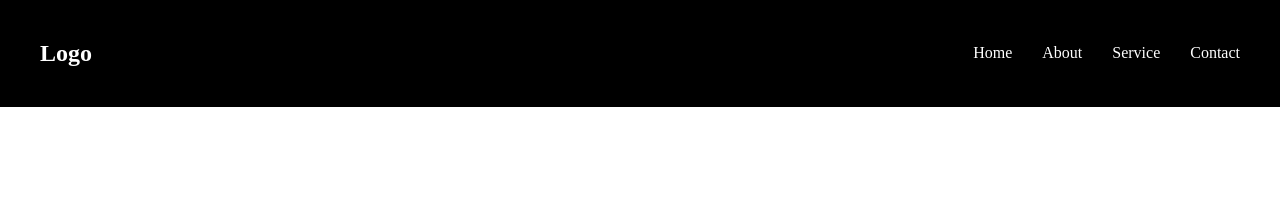
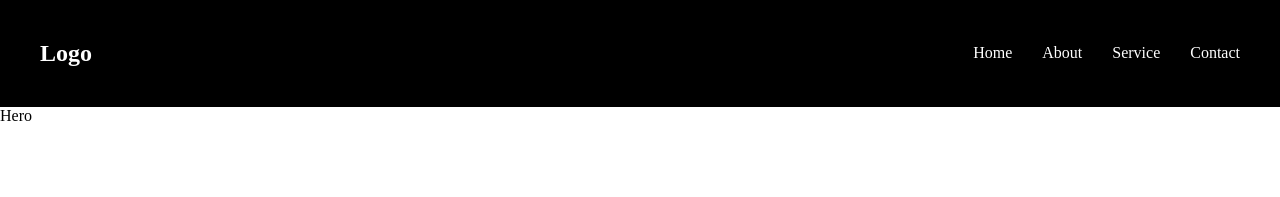
Before and after one commit to MUSAYEV07/My-portifolio, a React (Vite) app: page / in a window 1280 px wide. Shown: the top 197 px of the page. Built offline with nearby package versions, Linux system fonts and the light colour scheme.

Commit message:
Hero qismini boshladim

```diff
--- a/src/Layout.jsx
+++ b/src/Layout.jsx
@@ -1,10 +1,12 @@
 import React from 'react'
 import Header from './components/Header/Header'
+import Hero from './components/Hero/Hero'
 
 function Layout() {
   return (
     <>
       <Header/>
+      <Hero/>
     </>
   )
 }
--- /dev/null
+++ b/src/components/Hero/Hero.jsx
@@ -0,0 +1,10 @@
+import React from 'react'
+import './Hero.css'
+
+function Hero() {
+  return (
+    <div>Hero</div>
+  )
+}
+
+export default Hero
```
Also changed, not shown: src/components/Hero/Hero.css (added).
